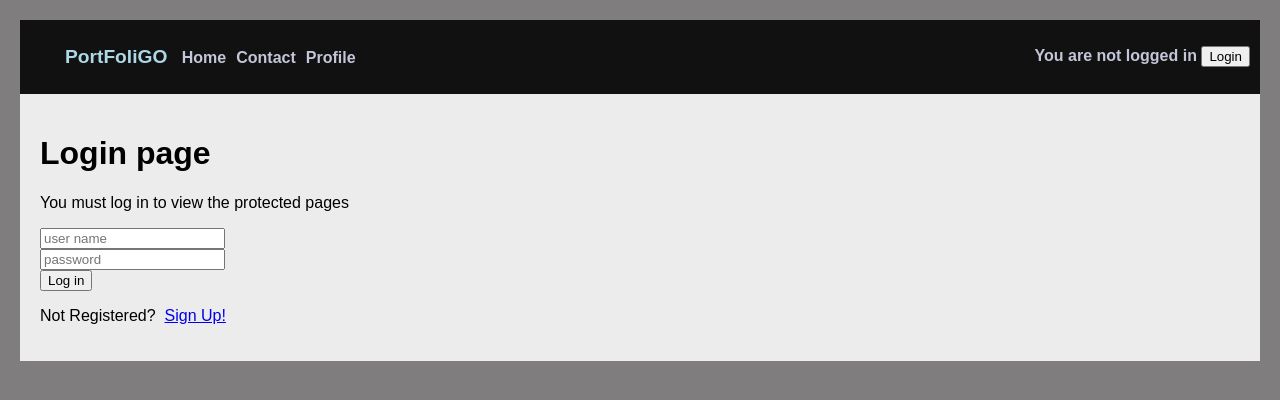
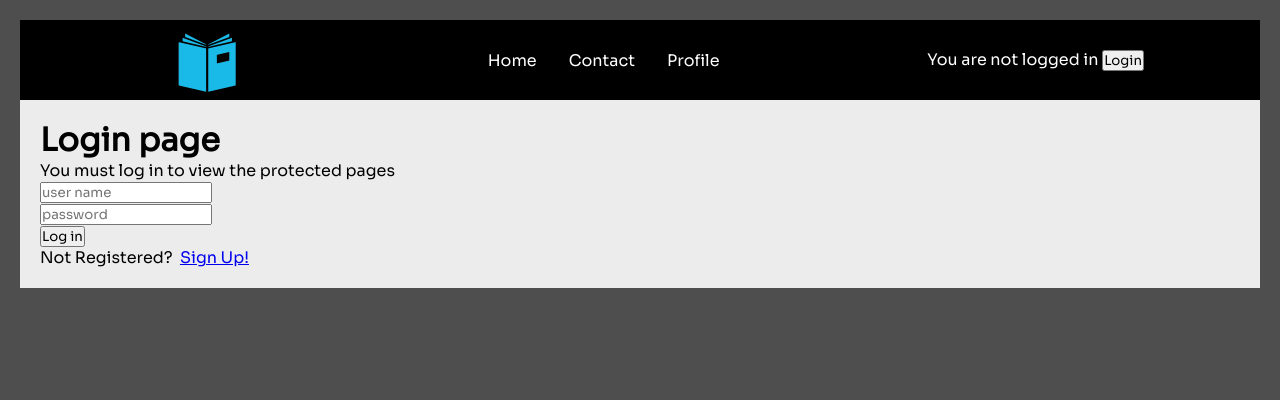
Before and after one commit to Ying-lenny/FYPRepo, a React app in the folder reactApp/: page /login in a window 1280 px wide. Built offline with nearby package versions, Linux system fonts and the light colour scheme; some packages are replaced by stand-ins of ours.

Commit message:
Updated Navbar, Added Logo
-Installed react-icons and styled components npm modules
-Created new siteHeader.js page to host styles for new Navbar
-Reworked Navbar entirely
-Removed and moved around css where necessary

```diff
--- a/reactApp/package.json
+++ b/reactApp/package.json
@@ -12,8 +12,10 @@
     "react": "^16.11.0",
     "react-dom": "^16.11.0",
     "react-hook-form": "^3.29.4",
+    "react-icons": "^4.2.0",
     "react-router-dom": "^5.2.0",
-    "react-scripts": "3.4.3"
+    "react-scripts": "3.4.3",
+    "styled-components": "^5.2.3"
   },
   "scripts": {
     "start": "react-scripts start",
--- a/reactApp/src/components/siteHeader/index.css
+++ b/reactApp/src/components/siteHeader/index.css
@@ -1,33 +1,13 @@
-    ul, li {
-        font-family: sans-serif;
-    }
+@import url('https://fonts.googleapis.com/css2?family=Sora&display=swap');
 
-    div.header li {
-        display: inline;
-        list-style-type: none;
-        margin: 0px;
-    }
-    div.header {
-        background-color: #111;
-        padding: 5px;
-        left: 0;
-        right: 0;
-    }
-    div.header li a {
-        color: #C3C5D9;
-        font-weight: bold;
-        text-decoration: none;
-        padding: 5px;
-        display: inline-block;
-        text-align: left;
-    }
+* {
+  font-family: 'Sora', sans-serif;
+  box-sizing: border-box;
+  margin: 0;
+  padding: 0;
+}
 
-    .account {
-        float: right;
-      }
-
-    .Logo {
-        font-size: 1.2em;
-        color: lightblue !important;
-        padding-left: 0px !important;
-    }
+.account {
+    color: white;
+    list-style-type: none;
+}
--- a/reactApp/src/components/siteHeader/index.js
+++ b/reactApp/src/components/siteHeader/index.js
@@ -1,20 +1,36 @@
 /* eslint-disable */
 import React from "react";
-import { NavLink } from "react-router-dom";
 import AuthHeader from "../authHeader";
-import "./index.css"
+import {
+    Nav,
+    NavLink,
+    Bars,
+    NavMenu,
+  } from './siteHeaderElements';
+  import "./index.css"
 
 const SiteHeader = () => {
     return (
-        <div className="header" >
-            <ul>
-                <li><a className = "Logo"> PortFoliGO </a> </li>
-                <li><NavLink to="/">Home</NavLink></li>
-                <li><NavLink to="/contact">Contact</NavLink></li>
-                <li><NavLink to="/profile">Profile</NavLink></li>
-                <li className ="account" > <AuthHeader/> </li>
-            </ul>
-        </div>
+            <Nav>
+                <NavLink to="/">
+                <img src={require('../../images/logo.png')} alt='logo' />
+                </NavLink>
+                <Bars/>
+                <NavMenu>
+                    <NavLink exact to="/" activeStyle>
+                        Home
+                    </NavLink>
+                    <NavLink to="/Contact" activeStyle>
+                        Contact
+                    </NavLink>
+                    <NavLink to="/Profile" activeStyle>
+                        Profile
+                    </NavLink>
+                </NavMenu>
+                <NavMenu>
+                    <li className ="account"> <AuthHeader/> </li>
+                </NavMenu>
+            </Nav>
         );
     };
 
--- /dev/null
+++ b/reactApp/src/components/siteHeader/siteHeaderElements.js
@@ -0,0 +1,61 @@
+import styled from 'styled-components';
+import { NavLink as Link } from 'react-router-dom';
+import { FaBars } from 'react-icons/fa'
+
+export const Nav = styled.nav`
+  background: #000;
+  height: 80px;
+  display: flex;
+  justify-content: space-between;
+  padding: 0.5rem calc((100vw - 1000px) / 2);
+  z-index: 10;
+
+  /* Third Nav */
+  /* justify-content: flex-start; */
+`;
+
+export const NavLink = styled(Link)`
+  color: #fff;
+  display: flex;
+  align-items: center;
+  text-decoration: none;
+  padding: 0 1rem;
+  height: 100%;
+  cursor: pointer;
+
+  &.active {
+    color: #15cdfc;
+  }
+`;
+
+export const Bars = styled(FaBars)`
+  display: none;
+  color: #fff;
+
+  @media screen and (max-width: 768px) {
+    display: block;
+    position: absolute;
+    top: 0;
+    right: 0;
+    transform: translate(-100%, 75%);
+    font-size: 1.8rem;
+    cursor: pointer;
+  }
+`;
+
+export const NavMenu = styled.div`
+  display: flex;
+  align-items: center;
+  margin-right: -24px;
+
+  /* Second Nav */
+  /* margin-right: 24px; */
+
+  /* Third Nav */
+  /* width: 100vw;
+  white-space: nowrap; */
+
+  @media screen and (max-width: 768px) {
+    display: none;
+  }
+`;
--- a/reactApp/src/pages/Contact.js
+++ b/reactApp/src/pages/Contact.js
@@ -4,7 +4,7 @@ class Contact extends Component {
   render() {
     return (
       <div>
-        <h2>GOT QUESTIONS?</h2>
+        <h1 className="pageHeader">GOT QUESTIONS?</h1>
         <p>The easiest thing to do is ask
         </p>
       </div>
--- a/reactApp/src/pages/index.css
+++ b/reactApp/src/pages/index.css
@@ -1,3 +1,5 @@
+@import url('https://fonts.googleapis.com/css2?family=Sora&display=swap');
+
 :root{
   --primary: #000;
   --secondary: #4e4e4e;
@@ -5,12 +7,12 @@
 }
 
 body {
-    background-color: #7F7D7E;
+    background-color: var(--secondary);
     padding: 20px;
     margin: 0;
   }
   h1, h2, p, ul, li {
-    font-family: sans-serif;
+    font-family: 'Sora', sans-serif;
   }
 
   .content {
```
Also changed, not shown: reactApp/src/images/logo.png (added), readme.md, 1 other file.
